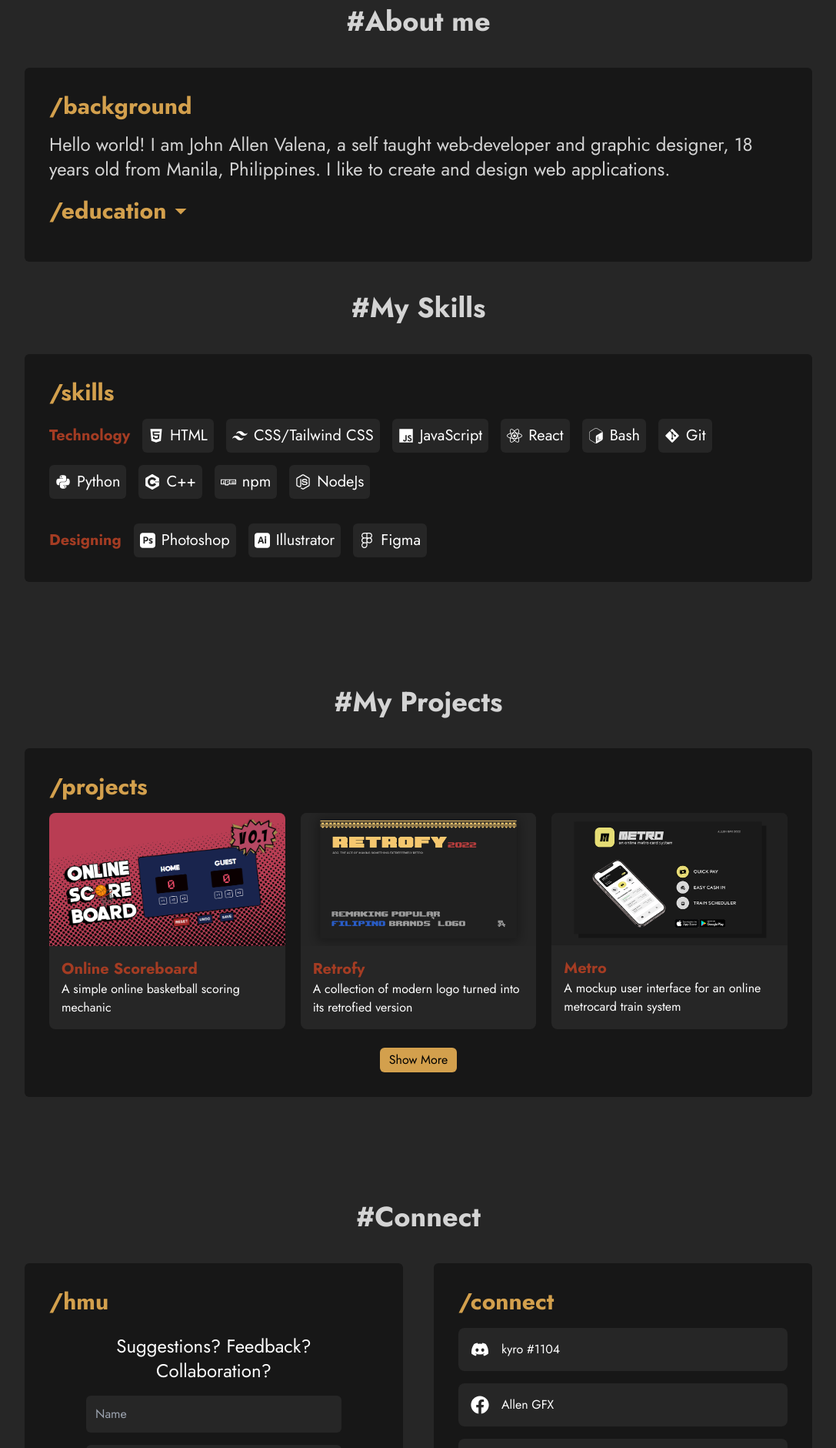
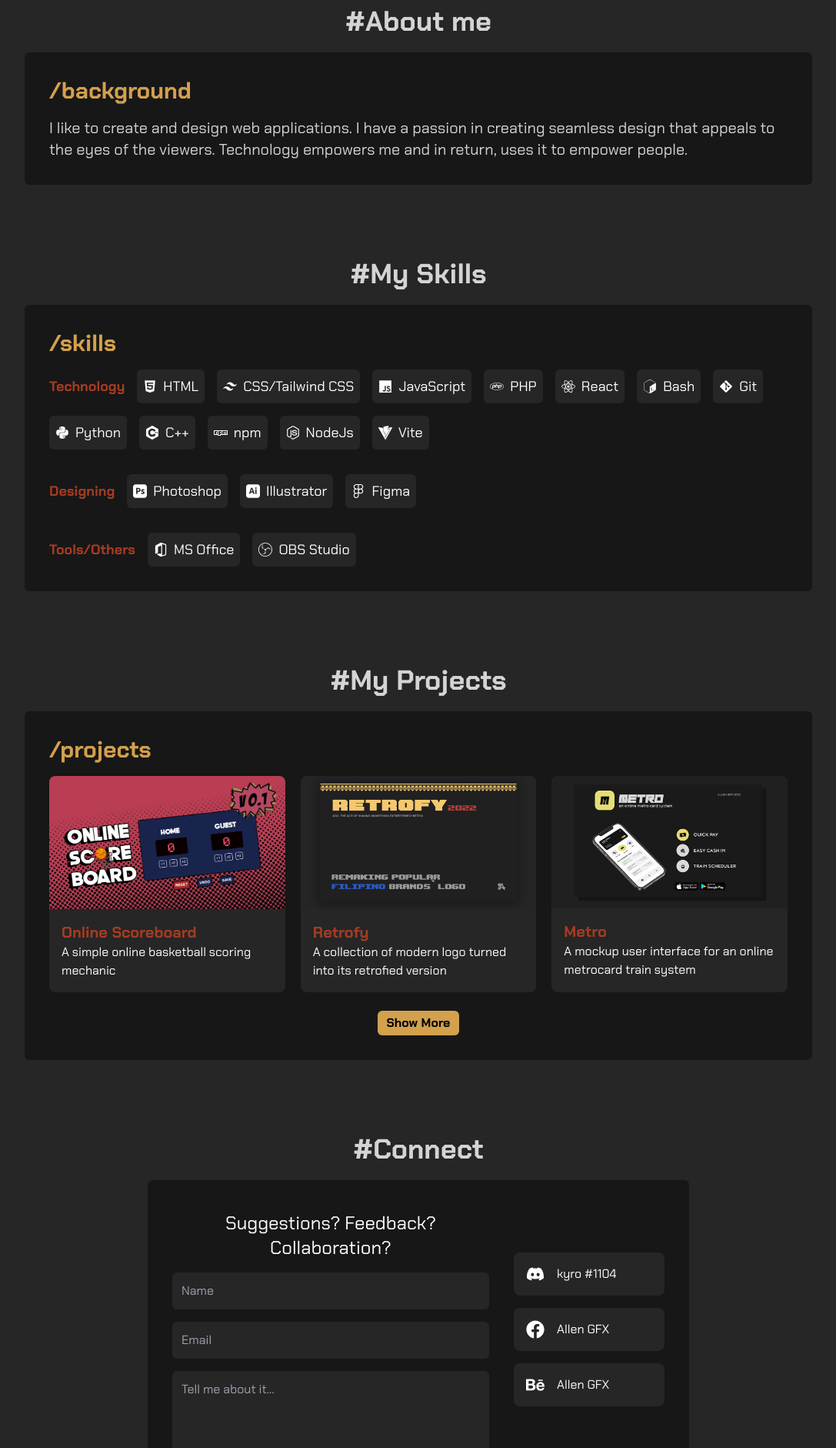
Before and after one commit to dazedmind/my-portfolio-v2, a React (Vite) app: page / in a window 1280 px wide. Shown: the part 880-2761 px from the top of the page at 77% size, without its empty margins (96-1183 px from the left). Built offline with nearby package versions, Linux system fonts and the light colour scheme.

Commit message:
font change and redesign

```diff
--- a/src/App.jsx
+++ b/src/App.jsx
@@ -3,7 +3,6 @@ import headerImg from './img/agfx-chr.png'
 import About from './components/About'
 import Projects from './components/Projects'
 import Contact from './components/Contact'
-import Footer from './components/Footer'
 import { FaBars } from 'react-icons/fa'
 import Skills from './components/Skills'
 import { RxDoubleArrowDown } from 'react-icons/rx'
@@ -11,7 +10,7 @@ import { RxDoubleArrowDown } from 'react-icons/rx'
 function App() {
 
   return (
-    <div className="App font-jost bg-neutral-800">
+    <div className="App font-chakra bg-neutral-800">
       <nav className="flex justify-between items-center p-8 sm:px-16 bg-neutral-900 text-white fixed top-0 w-full z-10">
         <span className='flex items-center gap-3'>
           <img src={headerImg} alt="" className='w-10' />
@@ -47,31 +46,36 @@ function App() {
         </span>
       </section>
 
-      <section id='about' className='text-neutral-300 py-10' data-aos="zoom-in-up">
-        <h1 className=' text-center text-4xl font-bold pb-10'>#About me</h1>
+      <section id='about' className='text-neutral-300 py-10 pb-24'>
+        <h1 className=' text-center text-4xl font-bold pb-5'>#About me</h1>
         <About />
       </section>
 
-      <section className='pb-10'>
-        <h1 className=' text-neutral-300 text-center text-4xl font-bold pb-10'>#My Skills</h1>
+      <section className='pb-32'>
+        <section className='pb-24'>
+        <h1 className=' text-neutral-300 text-center text-4xl font-bold pb-5'>#My Skills</h1>
         <Skills/>
+        </section>
+
+
+        <section id='projects' className='pb-24'>
+        <h1 className=' text-neutral-300 text-center text-4xl font-bold pb-5 '>#My Projects</h1>
+          <Projects/>
+        </section>
+
+        <section id='contact'>
+        <h1 className=' text-neutral-300 text-center text-4xl font-bold pb-5'>#Connect</h1>
+          <Contact />
+        </section>
       </section>
 
-      <section id='projects' className='pb-10 my-24'>
-      <h1 className=' text-neutral-300 text-center text-4xl font-bold pb-10 '>#My Projects</h1>
-        <Projects/>
-      </section>
 
-      <h1 className=' text-neutral-300 text-center text-4xl font-bold pb-10'>#Connect</h1>
 
-      <section id='contact' className='flex flex-col lg:flex-row pb-10 mx-5 sm:mx-20 lg:mx-32 xl:mx-42 2xl:mx-96 gap-10'>
-        <Contact />
-        <Footer />
-      </section>
+
 
       <footer className=' bg-gradient-to-t from-neutral-900 to-neutral-800'>
         <div className='flex flex-col px-4 sm:px-5 lg:px-72 py-32 gap-4'>
-          <h1 className='text-4xl md:text-5xl text-white text-center'>Thank you for <span className='font-bold'>visting</span>!</h1>
+          <h1 className='text-4xl md:text-5xl text-white text-center'>Thank you for <span className='font-bold'>visiting</span>!</h1>
           <span className='flex justify-between text-neutral-400'>
             <p>© 2023 Allen GFX</p>
             <ul className='flex gap-4'>
--- a/src/components/About.jsx
+++ b/src/components/About.jsx
@@ -9,30 +9,7 @@ function About() {
   return (
     <div className='bg-neutral-900 p-8 mx-5 sm:mx-20 lg:mx-32 xl:mx-42 2xl:mx-96 rounded-md'>
         <h1 className='text-3xl pb-4 text-mustard font-bold'>/background</h1>
-        <p className='text-lg sm:text-xl xl:text-2xl'>Hello world! I am John Allen Valena, a self taught web-developer and graphic designer, 18 years old from Manila, Philippines. I like to create and design web applications.</p>
-      <div className='pt-5'>
-        <h1 className='text-3xl pb-4 text-mustard font-bold flex align-center'>
-          /education
-          <button onClick={viewEducation}>
-          <MdArrowDropDown className='text-4xl'/>
-          </button>
-        </h1>
-
-        { showResults ? <Education /> : null}
-
-        <ul id='education' className='ml-3 hidden'>
-          <li>
-            <h1 className='text-xl font-bold text-wood'>Chinese General Hospital Colleges</h1>
-            <p className=' text-neutral-400'>2020 - 2022</p>
-            <p className=' italic text-neutral-600'>Science, Technology, Engineering and Mathematics</p>
-          </li>
-          <li>
-            <h1 className='text-xl font-bold text-wood'>Pamantasan ng Lungsod ng Maynila</h1>
-            <p className=' text-neutral-400'>2022 - Present</p>
-            <p className=' italic text-neutral-600'>Bachelor of Science in Information Technology</p>
-          </li>
-        </ul>
-      </div>
+        <p className='text-lg sm:text-xl xl:text-xl'>I like to create and design web applications. I have a passion in creating seamless design that appeals to the eyes of the viewers. Technology empowers me and in return, uses it to empower people.</p>
     </div>
   )
 }
--- a/src/components/Contact.jsx
+++ b/src/components/Contact.jsx
@@ -1,11 +1,12 @@
 import React from 'react'
+import { FaGithub, FaLinkedin, FaTwitter, FaBehance, FaDiscord, FaFacebook } from 'react-icons/fa'
 
 function Contact() {
   return (
-    <div className='bg-neutral-900 p-8 lg:w-half rounded-md'>
-        <h1 className='text-3xl pb-4 text-mustard font-bold'>/hmu</h1>
+    <div className='bg-neutral-900 p-8 rounded-md flex flex-col md:flex-row items-center justify-around mx-5 sm:mx-20 lg:mx-32 xl:mx-72 2xl:mx-100 gap-8'>
+        {/* <h1 className='text-3xl pb-4 text-mustard font-bold'>/hmu</h1> */}
         <div className='flex flex-col text-center py-2'>
-            <form name='contact' method="POST" data-netlify="true" className='flex flex-col sm:px-12 lg:px-1 xl:px-12 gap-4 align-middle'>
+            <form name='contact' method="POST" data-netlify="true" className='flex flex-col gap-4 align-middle'>
                 <h1 className='text-xl sm:text-2xl text-white'>Suggestions? Feedback? Collaboration?</h1>
                 <input type="text" placeholder='Name' name="name" id="name" className='p-3 rounded-md outline-none bg-neutral-800 text-white'/>
                 <input type="text" placeholder='Email'name="email" id="email" className='p-3 rounded-md outline-none bg-neutral-800 text-white'/>
@@ -13,9 +14,36 @@ function Contact() {
 
 
                 <span className='flex flex-col items-center'>
-                    <button type="submit" className='bg-mustard rounded-md  px-4 py-1 cursor-pointer'>Send</button>
+                    <button type="submit" className='bg-mustard rounded-md  px-4 py-1 cursor-pointer font-bold'>Send</button>
                 </span>
             </form>
+        </div>
+
+        <div className='flex flex-col'>
+          <div className='text-white flex items-center gap-4 bg-neutral-800 p-4 rounded-lg mb-4'>
+            <FaDiscord className='text-2xl'/>
+            <p>kyro #1104</p>
+          </div>
+          <div className='text-white flex items-center gap-4 bg-neutral-800 p-4 rounded-lg mb-4'>
+            <FaFacebook className='text-2xl'/>
+            <p>Allen GFX</p>
+          </div>
+          <div className='text-white flex items-center gap-4 bg-neutral-800 p-4 rounded-lg mb-4'>
+            <FaBehance className='text-2xl'/>
+            <p>Allen GFX</p>
+          </div>
+
+          <span className='flex gap-11 mx-auto mt-10'>
+                  <a href="https://github.com/dazedmind">
+                      <FaGithub className='text-4xl text-white'/>
+                  </a>
+                  <a href="">
+                      <FaLinkedin className='text-4xl text-white'/>
+                  </a>
+                  <a href="">
+                      <FaTwitter className='text-4xl text-white'/>
+                  </a>
+          </span>
         </div>
     </div>
   )
--- a/src/components/Projects.jsx
+++ b/src/components/Projects.jsx
@@ -18,7 +18,7 @@ function Projects() {
             <Card img={metro} name="Metro" description="A mockup user interface for an online metrocard train system" link="https://www.behance.net/gallery/150317913/Metro"/>
         </div>
         <span className='flex flex-col text-center items-center align-middle'>
-          <button onClick={gotoLink} className='bg-mustard px-3 py-1 rounded-md mt-6'>
+          <button onClick={gotoLink} className='bg-mustard px-3 py-1 rounded-md mt-6 font-bold'>
             Show More
           </button>
         </span>
--- a/src/components/Skills.jsx
+++ b/src/components/Skills.jsx
@@ -1,12 +1,12 @@
 import React from 'react';
-import { FaHtml5, FaJs, FaReact, FaGitAlt, FaPython, FaFigma, FaNpm, FaNodeJs } from 'react-icons/fa'
-import { SiTailwindcss, SiGnubash, SiAdobephotoshop, SiAdobeillustrator, SiCplusplus } from "react-icons/si";
+import { FaHtml5, FaJs, FaReact, FaGitAlt, FaPython, FaFigma, FaNpm, FaNodeJs, FaPhp } from 'react-icons/fa'
+import { SiTailwindcss, SiGnubash, SiAdobephotoshop, SiAdobeillustrator, SiCplusplus, SiMicrosoftoffice, SiObsstudio, SiVite } from "react-icons/si";
 
 function Skills () {
     return (
     <div className='bg-neutral-900 p-8 mx-5 sm:mx-20 lg:mx-32 xl:mx-42 2xl:mx-96 rounded-md'>
         <h1 className='text-3xl pb-4 text-mustard font-bold'>/skills</h1>
-        <ul className='flex flex-col text-white text-xl gap-8'>
+        <ul className='flex flex-col text-white text-md md:text-lg gap-8'>
             <span className='flex items-center flex-wrap gap-4'>
                 <h1 className=' text-wood font-bold'>Technology</h1>
                 <li className=' bg-neutral-800 rounded-md p-2 flex items-center gap-2'>
@@ -20,6 +20,10 @@ function Skills () {
                 <li className=' bg-neutral-800 rounded-md p-2 flex items-center gap-2'>
                     <FaJs />
                     <p>JavaScript</p>
+                </li>
+                <li className=' bg-neutral-800 rounded-md p-2 flex items-center gap-2'>
+                    <FaPhp />
+                    <p>PHP</p>
                 </li>
                 <li className=' bg-neutral-800 rounded-md p-2 flex items-center gap-2'>
                     <FaReact />
@@ -49,6 +53,10 @@ function Skills () {
                     <FaNodeJs />
                     <p>NodeJs</p>
                 </li>
+                <li className=' bg-neutral-800 rounded-md p-2 flex items-center gap-2'>
+                    <SiVite />
+                    <p>Vite</p>
+                </li>
             </span>
 
             <span className='flex items-center flex-wrap gap-4'>
@@ -67,6 +75,18 @@ function Skills () {
                 </li>
             </span>
 
+            <span className='flex items-center flex-wrap gap-4'>
+                <h1 className=' text-wood font-bold'>Tools/Others</h1>
+                <li className=' bg-neutral-800 rounded-md p-2 flex items-center gap-2'>
+                    <SiMicrosoftoffice />
+                    <p>MS Office</p>
+                </li>
+                <li className=' bg-neutral-800 rounded-md p-2 flex items-center gap-2'>
+                    <SiObsstudio/>
+                    <p>OBS Studio</p>
+                </li>
+            </span>
+
         </ul>
     </div>
     )
--- a/src/index.css
+++ b/src/index.css
@@ -1,4 +1,5 @@
 @import url('https://fonts.googleapis.com/css2?family=Jost:ital,wght@0,200;0,300;0,400;0,500;0,600;0,700;0,800;0,900;1,100;1,200;1,300;1,400;1,500;1,600;1,700;1,800&display=swap');
+@import url('https://fonts.googleapis.com/css2?family=Chakra+Petch:ital,wght@0,300;0,400;0,500;0,600;0,700;1,300;1,400;1,500;1,600;1,700&display=swap');
 
 @tailwind base;
 @tailwind components;
--- a/tailwind.config.cjs
+++ b/tailwind.config.cjs
@@ -7,17 +7,22 @@ module.exports = {
   theme: {
     extend: {
       fontFamily: {
-        'jost': "Jost"
+        'jost': "Jost",
+        'chakra': "Chakra Petch"
       },
       colors: {
         'mustard': '#d3a04d',
         'wood': '#a43c23'
       },
       width: {
-        'half': '50%'
+        'half': '50%',
+        'mx-100': 'margin-left:30rem; margin-right:30rem'
       },
       height: {
         '90p': '90%'
+      },
+      spacing: {
+        '100':'34rem'
       }
     },
   },
```
